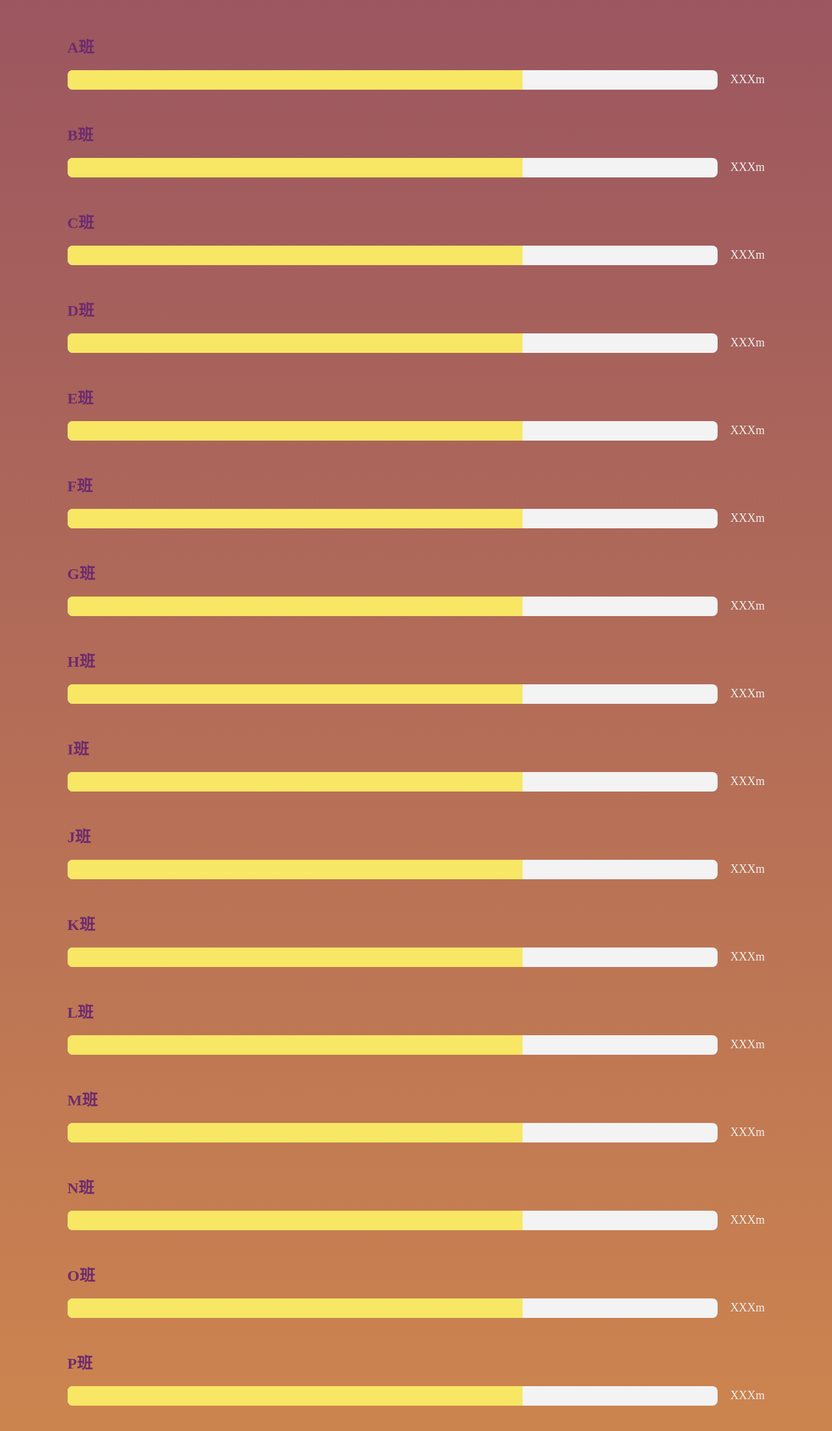
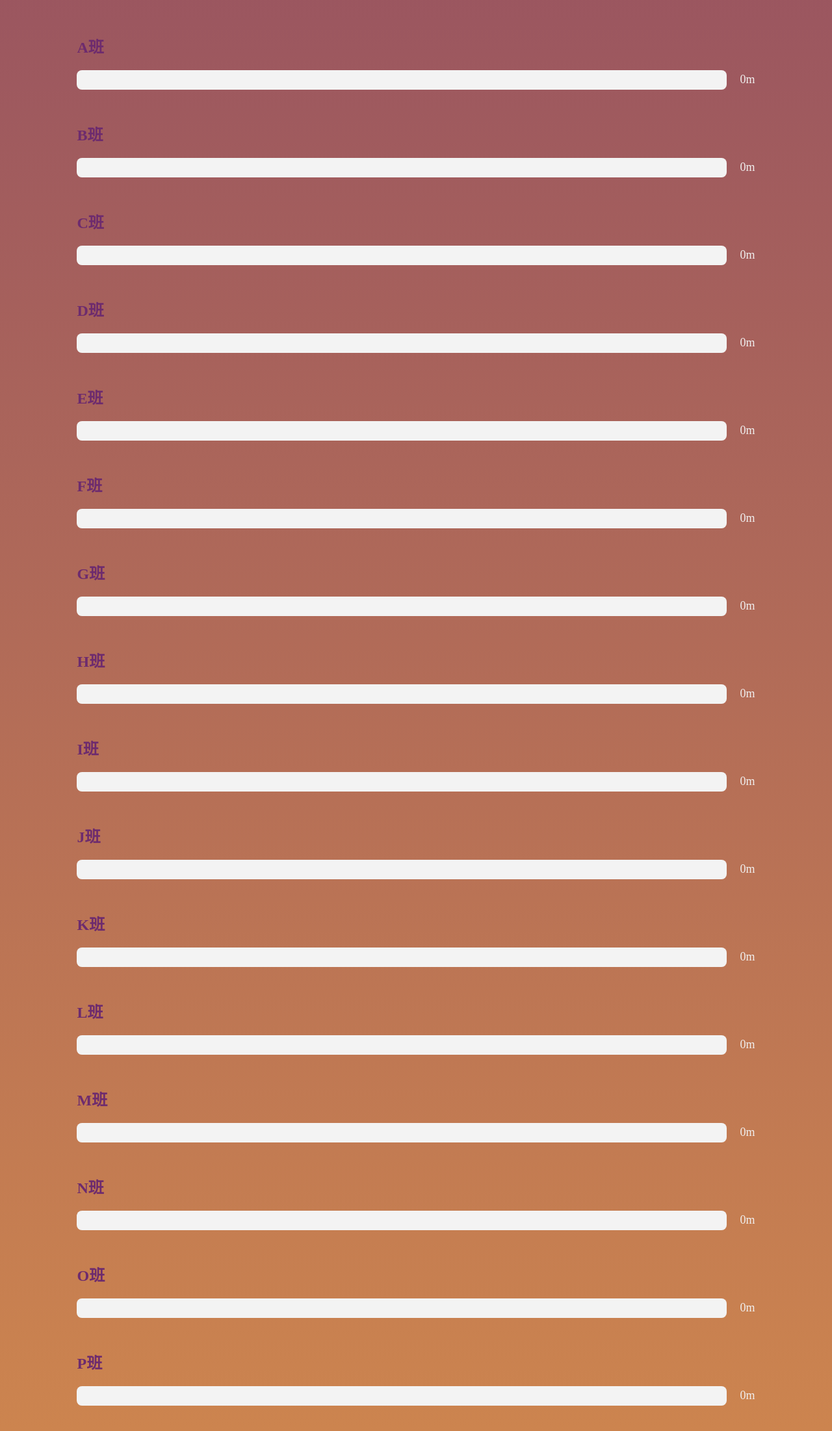
Before and after one commit to 9-sho-5/Halloween_FriOn2024_web, a plain HTML site: page index.html in a window 1280 px wide. Shown: the part 2028-4230 px from the top of the page at 65% size. Drawn offline with Linux system fonts and the light colour scheme; no server answers; files whose address does not match are found by name; a web font is replaced by a local one.

Commit message:
fix: request fetch data

```diff
--- a/index.html
+++ b/index.html
@@ -72,144 +72,144 @@
           <h2>A班</h2>
           <div class="progress">
             <div class="progress-container">
-              <div class="progress-bar" data-target="70"></div>
+              <div class="progress-bar" data-target="0"></div>
             </div>
-            <p>XXXm</p>
+            <p>0m</p>
           </div>
         </div>
         <div class="team-container">
           <h2>B班</h2>
           <div class="progress">
             <div class="progress-container">
-              <div class="progress-bar" data-target="70"></div>
+              <div class="progress-bar" data-target="0"></div>
             </div>
-            <p>XXXm</p>
+            <p>0m</p>
           </div>
         </div>
         <div class="team-container">
           <h2>C班</h2>
           <div class="progress">
             <div class="progress-container">
-              <div class="progress-bar" data-target="70"></div>
+              <div class="progress-bar" data-target="0"></div>
             </div>
-            <p>XXXm</p>
+            <p>0m</p>
           </div>
         </div>
         <div class="team-container">
           <h2>D班</h2>
           <div class="progress">
             <div class="progress-container">
-              <div class="progress-bar" data-target="70"></div>
+              <div class="progress-bar" data-target="0"></div>
             </div>
-            <p>XXXm</p>
+            <p>0m</p>
           </div>
         </div>
         <div class="team-container">
           <h2>E班</h2>
           <div class="progress">
             <div class="progress-container">
-              <div class="progress-bar" data-target="70"></div>
+              <div class="progress-bar" data-target="0"></div>
             </div>
-            <p>XXXm</p>
+            <p>0m</p>
           </div>
         </div>
         <div class="team-container">
           <h2>F班</h2>
           <div class="progress">
             <div class="progress-container">
-              <div class="progress-bar" data-target="70"></div>
+              <div class="progress-bar" data-target="0"></div>
             </div>
-            <p>XXXm</p>
+            <p>0m</p>
           </div>
         </div>
         <div class="team-container">
           <h2>G班</h2>
           <div class="progress">
             <div class="progress-container">
-              <div class="progress-bar" data-target="70"></div>
+              <div class="progress-bar" data-target="0"></div>
             </div>
-            <p>XXXm</p>
+            <p>0m</p>
           </div>
         </div>
         <div class="team-container">
           <h2>H班</h2>
           <div class="progress">
             <div class="progress-container">
-              <div class="progress-bar" data-target="70"></div>
+              <div class="progress-bar" data-target="0"></div>
             </div>
-            <p>XXXm</p>
+            <p>0m</p>
           </div>
         </div>
         <div class="team-container">
           <h2>I班</h2>
           <div class="progress">
             <div class="progress-container">
-              <div class="progress-bar" data-target="70"></div>
+              <div class="progress-bar" data-target="0"></div>
             </div>
-            <p>XXXm</p>
+            <p>0m</p>
           </div>
         </div>
         <div class="team-container">
           <h2>J班</h2>
           <div class="progress">
             <div class="progress-container">
-              <div class="progress-bar" data-target="70"></div>
+              <div class="progress-bar" data-target="0"></div>
             </div>
-            <p>XXXm</p>
+            <p>0m</p>
           </div>
         </div>
         <div class="team-container">
           <h2>K班</h2>
           <div class="progress">
             <div class="progress-container">
-              <div class="progress-bar" data-target="70"></div>
+              <div class="progress-bar" data-target="0"></div>
             </div>
-            <p>XXXm</p>
+            <p>0m</p>
           </div>
         </div>
         <div class="team-container">
           <h2>L班</h2>
           <div class="progress">
             <div class="progress-container">
-              <div class="progress-bar" data-target="70"></div>
+              <div class="progress-bar" data-target="0"></div>
             </div>
-            <p>XXXm</p>
+            <p>0m</p>
           </div>
         </div>
         <div class="team-container">
           <h2>M班</h2>
           <div class="progress">
             <div class="progress-container">
-              <div class="progress-bar" data-target="70"></div>
+              <div class="progress-bar" data-target="0"></div>
             </div>
-            <p>XXXm</p>
+            <p>0m</p>
           </div>
         </div>
         <div class="team-container">
           <h2>N班</h2>
           <div class="progress">
             <div class="progress-container">
-              <div class="progress-bar" data-target="70"></div>
+              <div class="progress-bar" data-target="0"></div>
             </div>
-            <p>XXXm</p>
+            <p>0m</p>
           </div>
         </div>
         <div class="team-container">
           <h2>O班</h2>
           <div class="progress">
             <div class="progress-container">
-              <div class="progress-bar" data-target="70"></div>
+              <div class="progress-bar" data-target="0"></div>
             </div>
-            <p>XXXm</p>
+            <p>0m</p>
           </div>
         </div>
         <div class="team-container">
           <h2>P班</h2>
           <div class="progress">
             <div class="progress-container">
-              <div class="progress-bar" data-target="70"></div>
+              <div class="progress-bar" data-target="0"></div>
             </div>
-            <p>XXXm</p>
+            <p>0m</p>
           </div>
         </div>
       </div>
@@ -224,4 +224,5 @@
   <footer>
     <img src="images/footer-image.png" alt="" />
   </footer>
+  <script src="server.js"></script>
 </html>
--- /dev/null
+++ b/server.js
@@ -0,0 +1,53 @@
+const fetchData = () => {
+  fetch("https://b59b-125-200-17-207.ngrok-free.app/fetch_game_status", {
+    method: "POST",
+    headers: {
+      "Content-Type": "application/json",
+    },
+    body: JSON.stringify({ key: "value" }), // 必要に応じてボディを設定
+  })
+    .then((response) => {
+      if (!response.ok) {
+        throw new Error("Network response was not ok");
+      }
+      return response.json(); // JSON形式で返ってくる場合はこちら
+    })
+    .then((data) => {
+      console.log("Fetched data:", data);
+
+      // Fetchが成功したら、progress-barを更新
+      if (data.response_status === "ok") {
+        data.game_statuses.forEach((status) => {
+          // チームIDに基づいてチームの progress-bar 要素を取得
+          const teamContainers = document.querySelectorAll(".team-container");
+
+          teamContainers.forEach((container) => {
+            const teamName = container.querySelector("h2").textContent;
+            if (teamName.includes(`${status.team_id}班`)) {
+              const progressBar = container.querySelector(".progress-bar");
+              const distanceText = container.querySelector(".progress p");
+
+              // 距離を全体値1031に対しての割合（%）で計算
+              const progressPercentage = (status.distance / 1031) * 100;
+
+              // 幅をCSSで更新
+              progressBar.style.width = `${progressPercentage}%`;
+
+              // pタグのテキストをdistanceに合わせて更新
+              distanceText.textContent = `${status.distance}m`;
+            }
+          });
+        });
+      } else {
+        document.getElementById("data-container").innerText = "No data found.";
+      }
+    })
+    .catch((error) => {
+      console.error("Error fetching data:", error);
+      document.getElementById("data-container").innerText =
+        "Error fetching data.";
+    });
+};
+
+// データを5秒ごとに取得
+setInterval(fetchData, 5000);
```
